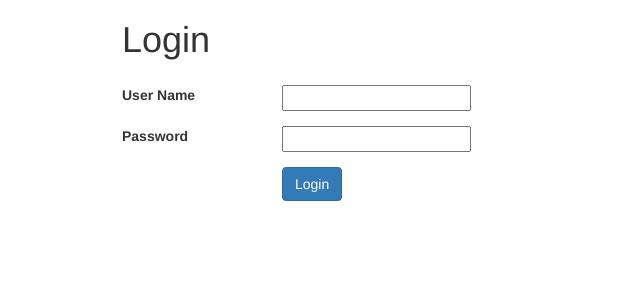
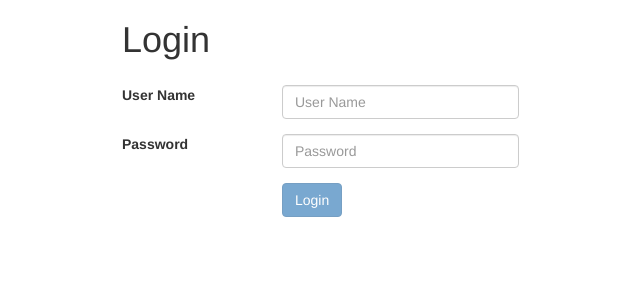
Before and after one commit to DerejeKitaw/AngularSix, an Angular app: page /login in a window 1280 px wide. Shown: the top 300 px of the page, without its empty margins (213-853 px from the left). Built offline with nearby package versions, Linux system fonts and the light colour scheme.

Commit message:
login form created

```diff
--- a/src/app/shared/login/login.component.html
+++ b/src/app/shared/login/login.component.html
@@ -1,5 +1,5 @@
 <div class="col-md-6 col-md-offset-3">
-  <form class="form-horizontal">
+  <form class="form-horizontal"  [formGroup]="formLogin"    (ngSubmit)="onLogin()" >
     <!-- Header Title -->
     <div class="form-group">
       <div class="col-sm-12">
@@ -8,22 +8,42 @@
     </div>
     <!-- User Name field -->
     <div class="form-group">
-      <label class="col-sm-3">User Name</label>
+      <label class="col-sm-3" [attr.for]="userName" >User Name</label>
       <div class="col-sm-5">
-        <input type="text">
+        <input
+        type="text"
+        class="form-control"
+        formControlName="userName"
+        id="userName"
+        title="User Name"
+        placeholder="User Name"
+        name="userName"
+        >
       </div>
     </div>
     <!-- User Password field -->
     <div class="form-group">
-      <label class="col-sm-3">Password</label>
+      <label class="col-sm-3" [attr.for]="password" >Password</label>
       <div class="col-sm-5">
-        <input type="text">
+        <input
+        type="password"
+        class="form-control"
+        formControlName="password"
+        id="password"
+        title="Password"
+        placeholder="Password"
+        name="password"
+        >
       </div>
     </div>
     <!-- User Login button -->
     <div class="form-group">
       <label class="col-sm-9 pull-right">
-        <button type="submit" class="btn btn-primary">Login</button>
+        <button
+        id="btnLogin"
+        type="submit"
+        [disabled]="formLogin.invalid"
+        class="btn btn-primary">Login</button>
       </label>
     </div>
   </form>
--- a/src/app/shared/login/login.component.ts
+++ b/src/app/shared/login/login.component.ts
@@ -1,5 +1,5 @@
 import { Component, OnInit } from '@angular/core';
-import {FormGroup} from '@angular/forms';
+import {FormBuilder, FormGroup, Validators} from '@angular/forms';
 
 @Component({
   selector: 'app-login',
@@ -8,12 +8,19 @@ import {FormGroup} from '@angular/forms';
 })
 export class LoginComponent implements OnInit {
 loading = false;
-username: string;
+userName: string;
 password: string;
-frmLogin: FormGroup;
-  constructor() { }
+formLogin: FormGroup;
+  constructor(private fb: FormBuilder) { }
 
   ngOnInit() {
+    this.formLogin = this.fb.group({
+      userName: [this.userName, [Validators.required, Validators.minLength(3)]],
+      password: [this.password, [Validators.required]]
+    });
   }
-
+  onLogin() {
+    console.log(this.formLogin);
+    console.log(this.userName);
+  }
 }
--- a/src/app/shared/shared.module.ts
+++ b/src/app/shared/shared.module.ts
@@ -1,10 +1,13 @@
 import { NgModule } from '@angular/core';
 import { CommonModule } from '@angular/common';
 import { LoginComponent } from './login/login.component';
+import { FormsModule, ReactiveFormsModule } from '@angular/forms';
 
 @NgModule({
   imports: [
-    CommonModule
+    CommonModule,
+    FormsModule,
+    ReactiveFormsModule
   ],
   declarations: [LoginComponent],
   exports: [
```
